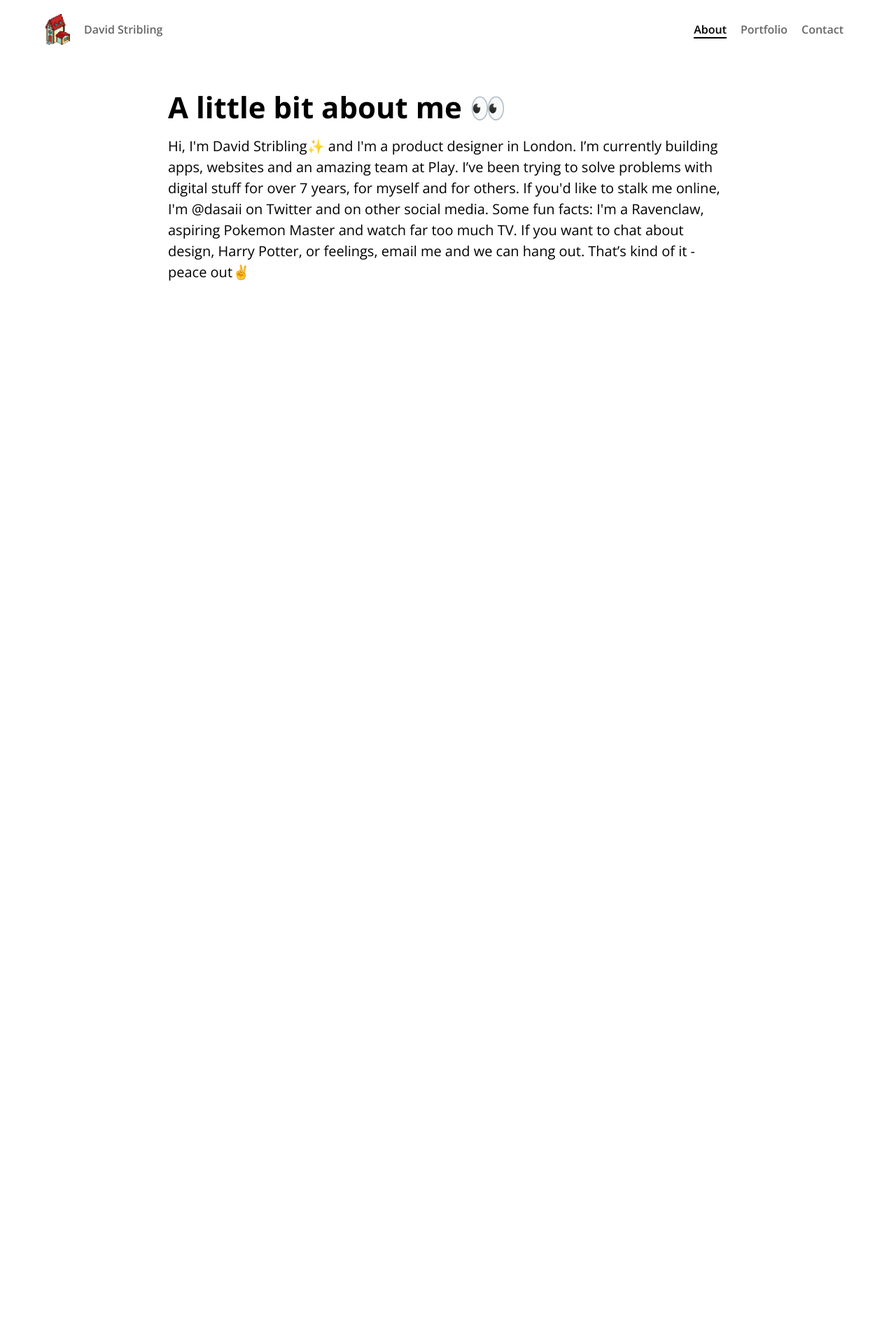
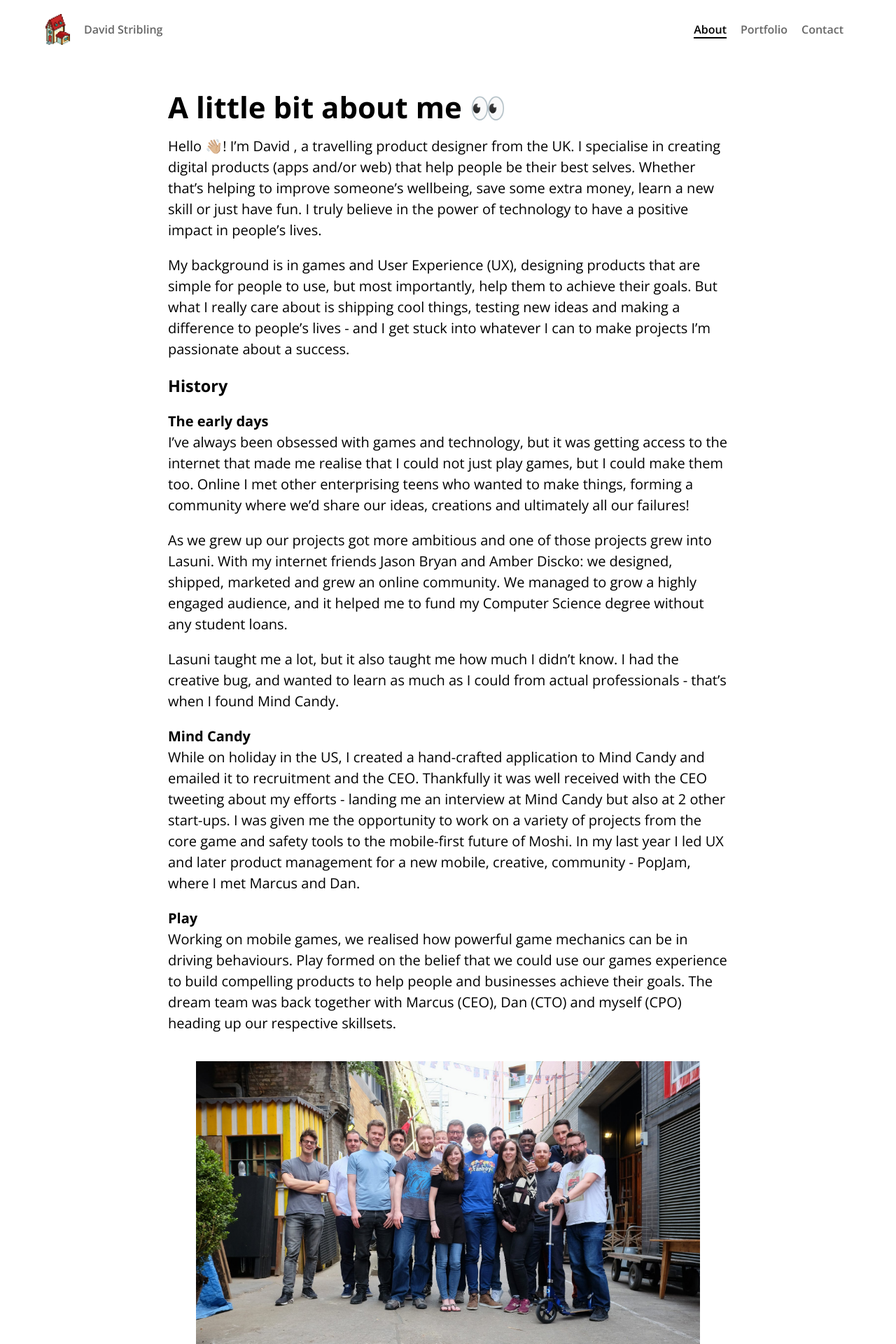
Before and after one commit to Dasaii/dasaii.github.io, a Jekyll site: the page built from about/index.md, in a window 1280 px wide. Shown: the top 1920 px of the page at 70% size. Built offline with Jekyll 4.4.1, drawn with Linux system fonts in a browser that asks for light colours; before the commit the page ends 900 px from its top, so only the background shows below that; some of the changed text lies outside the part shown.

Commit message:
About page

```diff
--- a/about/index.html
+++ /dev/null
@@ -1,10 +0,0 @@
----
-layout: product
-title: A little bit about me 👀
----
-
-<div class="text_container">
-  <h1>{{ page.title }}</h1>
-
-  <p>Hi, I'm David Stribling✨ and I'm a product designer in London. I’m currently building apps, websites and an amazing team at Play. I’ve been trying to solve problems with digital stuff for over 7 years, for myself and for others. If you'd like to stalk me online, I'm @dasaii on Twitter and on other social media. Some fun facts: I'm a Ravenclaw, aspiring Pokemon Master and watch far too much TV. If you want to chat about design, Harry Potter, or feelings, email me and we can hang out. That’s kind of it - peace out✌</p>
-</div>
--- /dev/null
+++ b/about/index.md
@@ -0,0 +1,54 @@
+---
+layout: product
+title: A little bit about me 👀
+---
+
+<div class="text_container">
+  <h1>{{ page.title }}</h1>
+
+  <div markdown="1">
+
+Hello 👋🏼! I'm David , a travelling product designer from the UK. I specialise in creating digital products (apps and/or web) that help people be their best selves. Whether that's helping to improve someone's wellbeing, save some extra money, learn a new skill or just have fun. I truly believe in the power of technology to have a positive impact in people's lives.
+
+My background is in games and User Experience (UX), designing products that are simple for people to use, but most importantly, help them to achieve their goals. But what I really care about is shipping cool things, testing new ideas and making a difference to people's lives - and I get stuck into whatever I can to make projects I'm passionate about a success.
+
+### History
+
+#### The early days
+I've always been obsessed with games and technology, but it was getting access to the internet that made me realise that I could not just play games, but I could make them too. Online I met other enterprising teens who wanted to make things, forming a community where we'd share our ideas, creations and ultimately all our failures!
+
+As we grew up our projects got more ambitious and one of those projects grew into Lasuni. With my internet friends Jason Bryan and Amber Discko: we designed, shipped, marketed and grew an online community. We managed to grow a highly engaged audience, and it helped me to fund my Computer Science degree without any student loans.
+
+Lasuni taught me a lot, but it also taught me how much I didn't know. I had the creative bug, and wanted to learn as much as I could from actual professionals - that's when I found Mind Candy.
+
+#### Mind Candy
+While on holiday in the US, I created a hand-crafted application to Mind Candy and emailed it to recruitment and the CEO. Thankfully it was well received with the CEO tweeting about my efforts -  landing me an interview at Mind Candy but also at 2 other start-ups. I was given me the opportunity to work on a variety of projects from the core game and safety tools to the mobile-first future of Moshi. In my last year I led UX and later product management for a new mobile, creative, community - PopJam, where I met Marcus and Dan.
+
+#### Play
+Working on mobile games, we realised how powerful game mechanics can be in driving behaviours. Play formed on the belief that we could use our games experience to build compelling products to help people and businesses achieve their goals. The dream team was back together with Marcus (CEO), Dan (CTO) and myself (CPO) heading up our respective skillsets.
+
+![Team Play - May 2016](/images/teamplay_2016.jpg "Team Play - May 2016")
+
+With our first client we designed, built, shipped and ran Bupa Boost as a live service. With a lot of hard work we kept growing the business and we used our learnings of how these huge businesses work to create Totem, our attempt to productise good company culture. Over my 4 years there I grew my product team to 8 super talented individuals, and we designed and shipped tens of products for some of the biggest companies in the UK.
+
+#### Now
+On the 27th June 2018, I took the heart-wrenching decision to leave Play behind, and I left the UK to travel with my boyfriend Remi. We're currently somewhere in SE Asia and will be arriving in Australia towards the end of the year. You can follow along with my travels on [Twitter](https://twitter.com/dasaii) or [Instagram](https://instagram.com/dasaii) if you'd like.
+
+#### And outside of work?
+Well, Im currently full-time travelling/homeless - so there's not much difference! But while not making stuff, I love to travel (clearly), take bad photos on my phone, run, watch far too much Netflix. I'm still a tragic 90s kid (waiting on my letter to Hogwarts) and get my games fix on the go with my Nintendo Switch.
+
+#### TL;DR
+I like making stuff. I'm also generally a bit of a nerd.
+
+### Business friends
+I've been lucky enough to work with these forward-thinking companies
+
+### Testimonials
+I didn't pay for these
+
+### How we can work together
+I currently am open to working on small remote projects thats interest me.
+
+
+  </div>
+</div>
--- a/contact/index.html
+++ b/contact/index.html
@@ -1,6 +1,6 @@
 ---
 layout: product
-title: Let's talk 🍻
+title: Let's talk ☕️
 ---
 
 <div class="text_container">
--- a/css/main.scss
+++ b/css/main.scss
@@ -120,6 +120,24 @@ h1,h2,h3,h4,h5,h6 {
     padding:20px;
     margin-top: -20px;
   }
+
+  h3 {
+    margin-bottom:18px;
+  }
+
+  h4 {
+    margin-bottom:-20px;
+  }
+
+  img {
+    display: block;
+    width: 90%;
+    margin-left:auto;
+    margin-right:auto;
+    margin-top: 3vw;
+    margin-bottom:3vw;
+  }
+
 }
 
 nav {
```
Also changed, not shown: _posts/2018-01-07-bupa-boost.md (+1 -0 lines), images/teamplay_2016.jpg (added), 1 other file.
